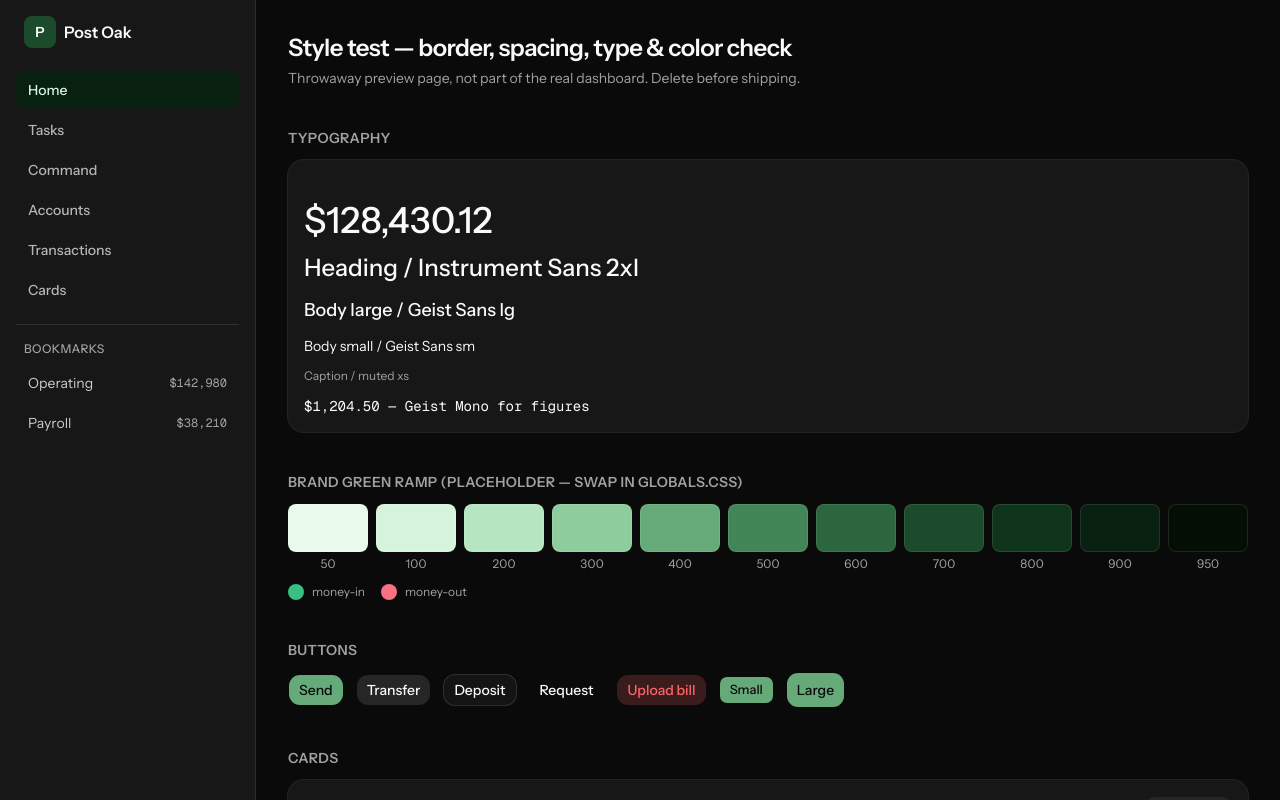
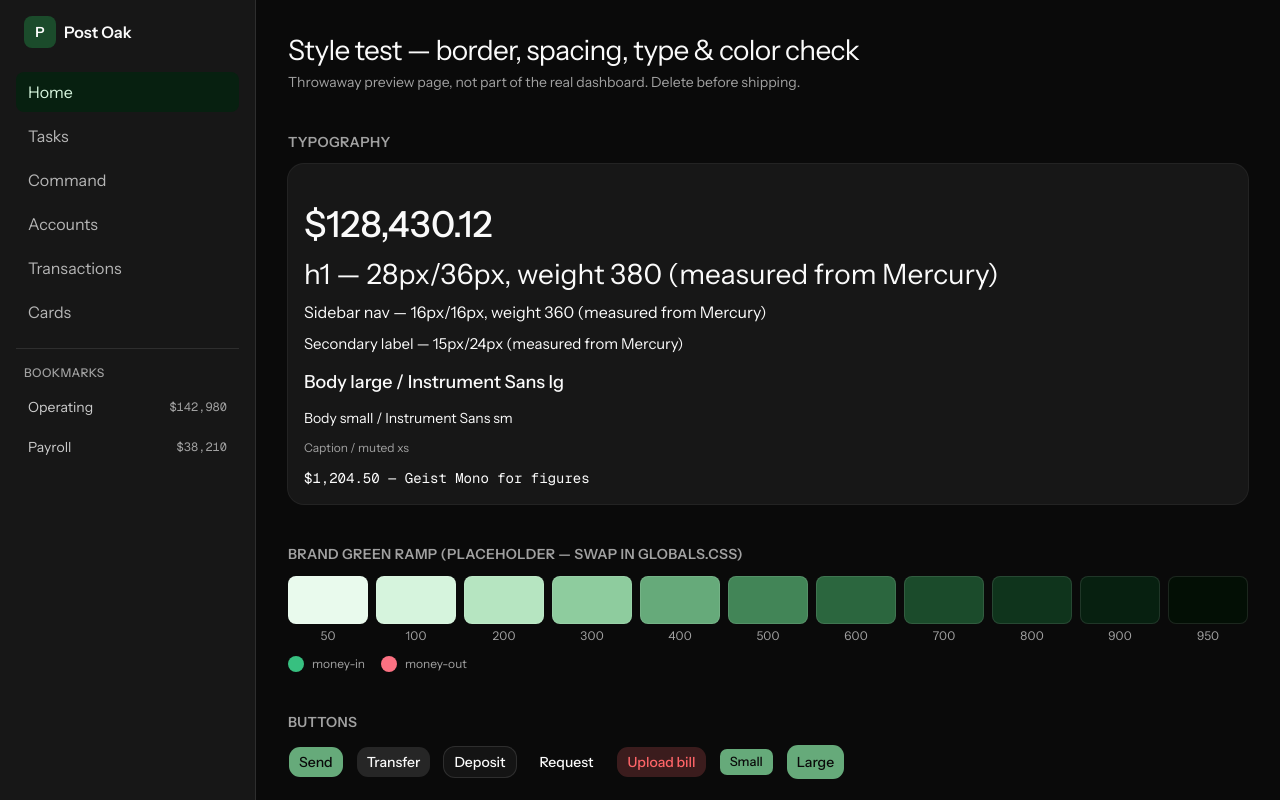
Before and after one commit to zubyan/post_oak_neobank, a Next.js app: page /style-test in a window 1280 px wide. Shown: the top 800 px of the page. Built offline with nearby package versions, Linux system fonts and the light colour scheme.

Commit message:
Fix h1 and sidebar nav typography to match Mercury's measured computed styles

```diff
--- a/src/app/globals.css
+++ b/src/app/globals.css
@@ -58,6 +58,19 @@
   --radius-xl: 16px;
   --radius-2xl: 20px;
   --radius-3xl: 24px;
+
+  /*
+   * Typography scale measured from Mercury's live demo dashboard via
+   * headless-browser computed styles (not estimated from a screenshot).
+   * Use these `text-*` utilities instead of Tailwind's default type scale
+   * wherever we're matching a Mercury-equivalent element.
+   */
+  --text-h1: 28px;
+  --text-h1--line-height: 36px;
+  --text-nav: 16px;
+  --text-nav--line-height: 16px;
+  --text-label: 15px;
+  --text-label--line-height: 24px;
 }
 
 :root {
--- a/src/app/style-test/page.tsx
+++ b/src/app/style-test/page.tsx
@@ -83,7 +83,7 @@ export default function StyleTestPage() {
             <button
               key={item.label}
               className={cn(
-                "rounded-md px-3 py-2 text-left text-sm font-medium transition-colors",
+                "rounded-md px-3 py-2 text-left text-nav font-[360] transition-colors",
                 item.active
                   ? "bg-sidebar-accent text-sidebar-accent-foreground"
                   : "text-sidebar-foreground/70 hover:bg-sidebar-accent hover:text-sidebar-accent-foreground"
@@ -111,7 +111,7 @@ export default function StyleTestPage() {
 
       <main className="flex-1 space-y-10 p-8">
         <header className="space-y-1">
-          <h1 className="font-heading text-2xl font-semibold tracking-tight">
+          <h1 className="text-h1 font-[380] tracking-tight">
             Style test — border, spacing, type &amp; color check
           </h1>
           <p className="text-sm text-muted-foreground">
@@ -126,10 +126,12 @@ export default function StyleTestPage() {
           </h2>
           <Card>
             <CardContent className="space-y-3 pt-6">
-              <p className="font-heading text-4xl font-medium">$128,430.12</p>
-              <p className="font-heading text-2xl font-medium">Heading / Instrument Sans 2xl</p>
-              <p className="text-lg font-medium">Body large / Geist Sans lg</p>
-              <p className="text-sm">Body small / Geist Sans sm</p>
+              <p className="text-4xl font-medium">$128,430.12</p>
+              <p className="text-h1 font-[380]">h1 — 28px/36px, weight 380 (measured from Mercury)</p>
+              <p className="text-nav font-[360]">Sidebar nav — 16px/16px, weight 360 (measured from Mercury)</p>
+              <p className="text-label">Secondary label — 15px/24px (measured from Mercury)</p>
+              <p className="text-lg font-medium">Body large / Instrument Sans lg</p>
+              <p className="text-sm">Body small / Instrument Sans sm</p>
               <p className="text-xs text-muted-foreground">Caption / muted xs</p>
               <p className="font-mono text-sm">$1,204.50 — Geist Mono for figures</p>
             </CardContent>
```
